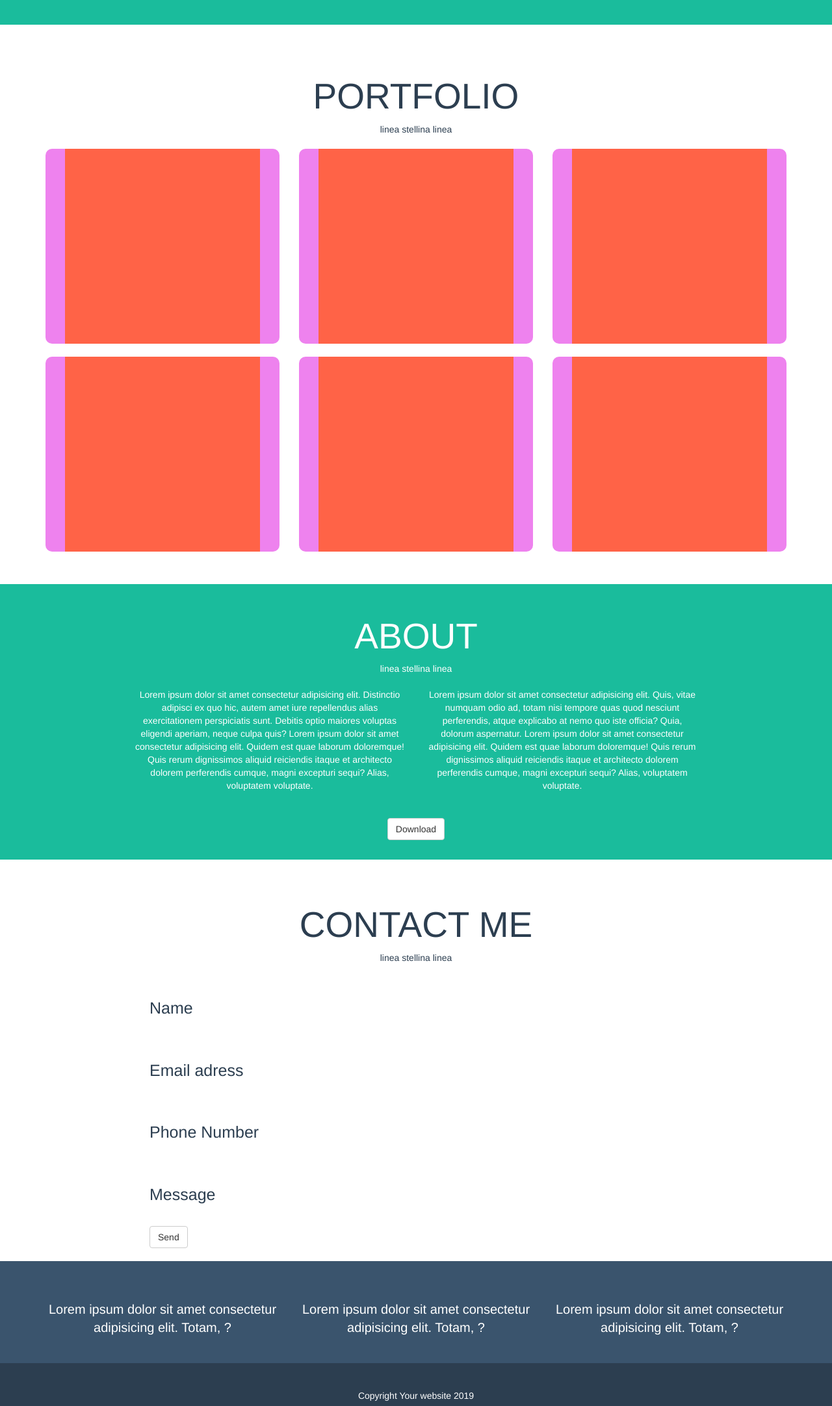
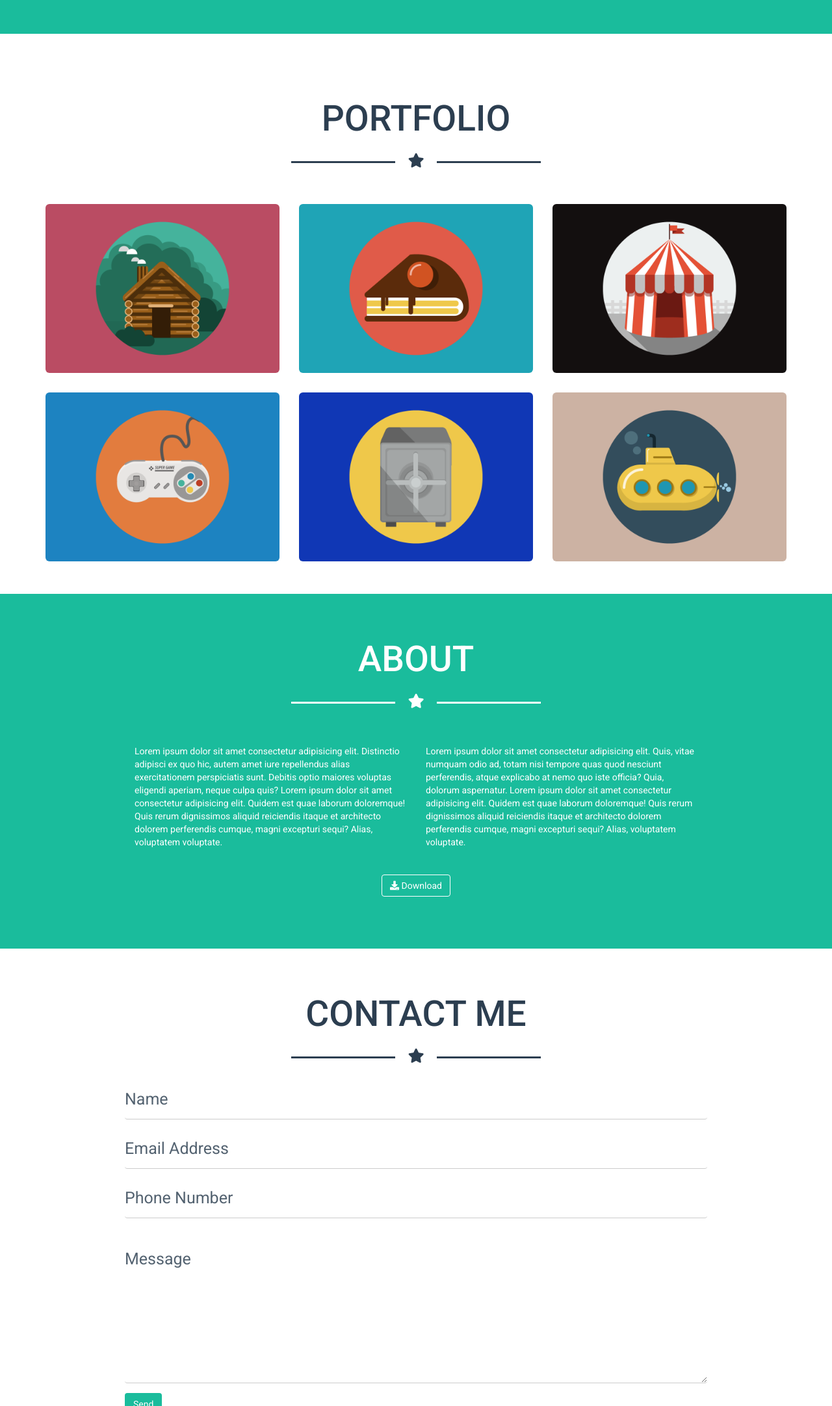
Before and after one commit to GianlucaBar/html-css-bootstrap-freelancer, a plain HTML site: page index.html in a window 1280 px wide. Shown: the part 636-2800 px from the top of the page at 65% size. Drawn offline with nearby package versions, Linux system fonts and the light colour scheme.

Commit message:
Completato

```diff
--- a/css/style.css
+++ b/css/style.css
@@ -1,6 +1,12 @@
 /* common */
 img{
     max-width: 100%;
+}
+
+.small-wrapper{
+    width: 70%;
+    max-width: 900px;
+    margin: auto;
 }
 
 .section-green{
@@ -8,23 +14,40 @@ img{
     color: white;
 }
 
+.section-padding{
+    padding: 50px 0;
+}
+
 .section-title h2{
  text-transform: uppercase;
  font-size: 55px;
- padding-top: 50px;
 }
 
-.center-text{
-    text-align: center;
-}
 
 .inner-padding{
-    padding-top: 20px;
+    padding-top: 30px;
 }
 
 body{
     color: #2C3E50;
+    min-width: 320px;
+    font-family: 'Roboto', sans-serif;
 }
+
+.star{
+    font-size: 22px;
+    margin: 20px 0;
+}
+.star::after,
+.star::before {
+    content: "";
+    border-bottom: 3px solid;
+    display: inline-block;
+    width: 160px;
+    margin: 0 20px;
+    vertical-align: middle;
+}
+
 /* placeholder immagini TEST */
 .placeholder-img{
     height: 300px;
@@ -32,6 +55,7 @@ body{
     background-color: tomato;
     margin: auto;
 }
+
 /* top-nav  */
 .top-nav{
     background-color: #2C3E50;
@@ -39,12 +63,14 @@ body{
 }
 
 .top-nav h2{
-    font-size: 20px;
+    font-size: 25px;
 }
 
 .nav-links{
     list-style-type: none;
     text-align: right;
+    margin: 0;
+    padding: 0;
 }
 
 .nav-links li{
@@ -56,10 +82,14 @@ body{
     text-decoration: none;
     color: white;
     text-transform: uppercase;
-    font-size: 16px;
+    font-size: 20px;
 }
 
-.menu{
+.nav-links a:hover{
+    text-decoration: underline;
+}
+
+.burger{
     padding: 10px 0;
     font-size: 27px;
     text-align: right;
@@ -68,54 +98,56 @@ body{
 
 /* jumbotron  */
 
-.teaser{
-    width: 65%;
-    margin: auto;
+.teaser P{
+    font-size: 24px;
 }
 
 .teaser img{
-    width: 40%;
+    width: 300px;
 }
 
 /* MAIN  */
 
-/* portfolio  */
+/* sezione about  */
 
-.content{
-    background-color: violet;
-    border-radius: 10px;
+.btn-download{
+    color: white;
+    border: 1px solid white;
+    margin: 30px auto;
 }
 
-/* fine portfolio  */
-
-/* sezione about  */
-
-.about{
-    margin-top: 50px;
-}
-
-.small-wrapper{
-    max-width: 900px;
-    margin: auto;
-}
-
-.about button{
-    margin: 30px auto;
+.btn-download:hover{
+    background-color: white;
+    color: #1ABC9C;
 }
 /* fine about  */
 
 /* sezione contatti  */
 
-/* provvisorio  */
-.form{
-    text-align: left;
-    margin: 20px 40px;
+#contact-form input,
+#contact-form textarea{
+    border-top: 0;
+    border-left: 0;
+    border-right: 0;
+    box-shadow: none;
+    border-radius: none;
+    font-size: 25px;
+    padding: 30px 0;
 }
 
-.form span{
-    display: block;
-    font-size: 25px;
-    padding: 30px 0;
+#contact-form input::placeholder,
+#contact-form textarea::placeholder {
+    color: #536270;
+}
+
+.btn-send{
+    background-color: #1ABC9C;
+    color: white;
+}
+
+.btn-send:hover{
+    background-color: white;
+    color: #1ABC9C;
 }
 
 /* fine contatti  */
@@ -127,6 +159,7 @@ body{
     font-size: 20px;
 }
 
+
 .copyrights{
     background-color: #2C3E50;
     color: white;
@@ -134,6 +167,53 @@ body{
     padding-bottom: 60px;
 }
 
-.container-padding{
-    padding: 40px 0;
+.footer-top h3{
+    margin-top: 0;
+    font-size: 25px;
 }
+
+.footer-top span{
+    font-size: 16px;
+    font-weight: 400;
+}
+
+.highlight{
+    color: #1ABC9C;
+}
+
+.circle{
+    height: 45px;
+    width: 45px;
+    border: 1px solid white;
+    border-radius: 50%;
+}
+
+.social-links{
+    list-style-type: none;
+    margin: 0;
+    padding: 0;
+}
+
+.social-links li{
+    display: inline-block;
+    padding: 0 3px;
+}
+
+footer .social-links li a {
+    text-decoration: none;
+    color: white;
+    font-size: 18px;
+    line-height: 45px;
+    text-align: center;
+    vertical-align: middle;
+}
+
+.social-links li a:hover{
+    color: #1ABC9C;
+}
+
+@media all and (max-width: 768px){
+    .footer-padding{
+        padding-top: 40px;
+    }
+}
--- a/index.html
+++ b/index.html
@@ -5,6 +5,8 @@
     <meta http-equiv="X-UA-Compatible" content="IE=edge">
     <meta name="viewport" content="width=device-width, initial-scale=1.0">
     <title>Freelancer</title>
+    <link rel="preconnect" href="https://fonts.gstatic.com">
+    <link href="https://fonts.googleapis.com/css2?family=Roboto:wght@400;500&display=swap" rel="stylesheet">
     <link rel="stylesheet" href="https://stackpath.bootstrapcdn.com/bootstrap/3.4.1/css/bootstrap.min.css" integrity="sha384-HSMxcRTRxnN+Bdg0JdbxYKrThecOKuH5zCYotlSAcp1+c8xmyTe9GYg1l9a69psu" crossorigin="anonymous">
     <link rel="stylesheet" href="https://cdnjs.cloudflare.com/ajax/libs/font-awesome/5.15.2/css/all.min.css">
     <link rel="stylesheet" href="css/style.css">
@@ -16,14 +18,18 @@
         <div class="top-nav">
             <div class="container">
                     <div class="row">
-                        <div class="col-xs-9 col-md-3">
+
+                        <div class="col-xs-9 col-sm-5">
+
                             <div class="logo">
                                 <h2>START BOOTSTRAP</h2>
                             </div>
 
                         </div>
 
-                        <div class="hidden-xs hidden-sm col-md-9">
+                        <div class="col-xs-3 col-sm-7">
+                            <div class="text-right">
+                                <div class="menu hidden-xs">
                                     <ul class="nav-links">
                                         <li>
                                             <a href="#">portfolio</a>
@@ -39,27 +45,31 @@
                                     </ul>
                                 </div>
 
-                        <div class="visible-xs-inline-block visible-sm-inline-block col-xs-3 col-sm-3">
-                            <div class="menu">
+                                <div class="burger visible-xs-inline-block text-right">
                                     <i class="fas fa-bars"></i>
                                 </div>
                             </div>
+                        </div>
+
                     </div>
             </div>
         </div>
         <!-- fine top-nav  -->
 
         <!-- inizio jumbotron  -->
-        <div class="jumbotron section-green">
-            <div class="teaser center-text">
-                <div class="placeholder-img"></div>
+        <div class="jumbotron section-green section-padding">
+            <div class="container">
+                <div class="teaser text-center">
+                    <img src="img/avatar.svg" alt="avatar">
 
                     <div class="section-title">
                         <h2>start bootstrap</h2>
-                    <div> linea stellina linea</div>
+
+                        <div class="star"><i class="fas fa-star"></i></div>
                     </div>
 
-                <p>Lorem ipsum dolor sit amet consectetur adipisicing elit. Excepturi </p>
+                    <p>GRAPHIC ARTIST - WEB DESIGNER - ILLUSTRATOR </p>
+                </div>
             </div>
         </div>
         <!-- fine jumbotron  -->
@@ -69,58 +79,58 @@
 
     <!-- inizio MAIN  -->
     <main>
-        <section class="portfolio center-text">
+        <section class="portfolio text-center section-padding">
             <div class="section-title">
                 <h2>PORTFOLIO</h2>
-                 <span> linea stellina linea</span>
+                <div class="star"><i class="fas fa-star"></i></div>
             </div>
 
             <div class="container">
                 <div class="row">
-                    <div class="col-xs-12 col-md-6 col-lg-4">
+                    <div class="col-xs-12 col-sm-6 col-md-4">
                         <div class="inner-padding">
                             <div class="content">
-                                <div class="placeholder-img"></div>
+                                <img class="img-rounded img-responsive" src="img/cabin.png" alt="cabin">
                             </div>
                         </div>
                     </div>
 
-                    <div class="col-xs-12 col-md-6 col-lg-4">
+                    <div class="col-xs-12 col-sm-6 col-md-4">
                         <div class="inner-padding">
                             <div class="content">
-                                <div class="placeholder-img"></div>
+                                <img class="img-rounded img-responsive" src="img/cake.png" alt="cake">
                             </div>
                         </div>
                     </div>
 
-                    <div class="col-xs-12 col-md-6 col-lg-4">
+                    <div class="col-xs-12 col-sm-6 col-md-4">
                         <div class="inner-padding">
                             <div class="content">
-                                <div class="placeholder-img"></div>
+                                <img class="img-rounded img-responsive" src="img/circus.png" alt="circus">
                             </div>
                         </div>
                     </div>
 
-                    <div class="col-xs-12 col-md-6 col-lg-4">
+                    <div class="col-xs-12 col-sm-6 col-md-4">
                         <div class="inner-padding">
                             <div class="content">
-                                <div class="placeholder-img"></div>
+                                <img class="img-rounded img-responsive" src="img/game.png" alt="game">
                             </div>
                         </div>
                     </div>
 
-                    <div class="col-xs-12 col-md-6 col-lg-4">
+                    <div class="col-xs-12 col-sm-6 col-md-4">
                         <div class="inner-padding">
                             <div class="content">
-                                <div class="placeholder-img"></div>
+                                <img class="img-rounded img-responsive" src="img/safe.png" alt="safe">
                             </div>
                         </div>
                     </div>
 
-                    <div class="col-xs-12 col-md-6 col-lg-4">
+                    <div class="col-xs-12 col-sm-6 col-md-4">
                         <div class="inner-padding">
                             <div class="content">
-                                <div class="placeholder-img"></div>
+                                <img class="img-rounded img-responsive" src="img/submarine.png" alt="submarine">
                             </div>
                         </div>
                     </div>
@@ -130,28 +140,29 @@
         <!-- fine sezione portfolio  -->
 
         <!-- sezione about  -->
-        <section class="about section-green center-text">
+        <section class="about section-green text-center section-padding">
+
             <div class="small-wrapper">
                 <div class="section-title">
                     <h2>ABOUT</h2>
-                    <span> linea stellina linea</span>
+                    <div class="star"><i class="fas fa-star"></i></div>
                 </div>
 
                 <div class="container-fluid">
                     <div class="row">
-                        <div class="col-xs-12 col-md-6">
-                            <div class="inner-padding">
+                        <div class="col-xs-12 col-sm-6">
+                            <div class="inner-padding text-left">
                                 <p>Lorem ipsum dolor sit amet consectetur adipisicing elit. Distinctio adipisci ex quo hic, autem amet iure repellendus alias exercitationem perspiciatis sunt. Debitis optio maiores voluptas eligendi aperiam, neque culpa quis? Lorem ipsum dolor sit amet consectetur adipisicing elit. Quidem est quae laborum doloremque! Quis rerum dignissimos aliquid reiciendis itaque et architecto dolorem perferendis cumque, magni excepturi sequi? Alias, voluptatem voluptate.</p>
                             </div>
                         </div>
 
-                        <div class="col-xs-12 col-md-6">
-                            <div class="inner-padding">
+                        <div class="col-xs-12 col-sm-6">
+                            <div class="inner-padding text-left">
                                 <p>Lorem ipsum dolor sit amet consectetur adipisicing elit. Quis, vitae numquam odio ad, totam nisi tempore quas quod nesciunt perferendis, atque explicabo at nemo quo iste officia? Quia, dolorum aspernatur. Lorem ipsum dolor sit amet consectetur adipisicing elit. Quidem est quae laborum doloremque! Quis rerum dignissimos aliquid reiciendis itaque et architecto dolorem perferendis cumque, magni excepturi sequi? Alias, voluptatem voluptate.</p>
                             </div>
                         </div>
 
-                        <button type="button" class="btn btn-default">Download</button>
+                        <a class="btn btn-download" href="#"><i class="fas fa-download"></i> Download</a>
 
                     </div>
                 </div>
@@ -160,51 +171,101 @@
         <!-- fine about  -->
 
         <!-- sezione contatti  -->
-        <section class="contact center-text">
+        <section class="contact text-center section-padding">
             <div class="small-wrapper">
                 <div class="section-title">
                     <h2>CONTACT ME</h2>
-                    <span> linea stellina linea</span>
+                    <div class="star"><i class="fas fa-star"></i></div>
                 </div>
 
-                <div class="form">
-                    <span>Name</span>
-                    <span>Email adress</span>
-                    <span>Phone Number</span>
-                    <span>Message</span>
-                    <button type="button" class="btn btn-default">Send</button>
+                <form id="contact-form" action="#">
+                    <div class="form-group">
+                        <input type="text" class="form-control" placeholder="Name">
                     </div>
+
+                    <div class="form-group">
+                        <input type="text" class="form-control" placeholder="Email Address">
+                    </div>
+
+                    <div class="form-group">
+                        <input type="text" class="form-control" placeholder="Phone Number">
+                    </div>
+
+                    <div class="form-group">
+                        <textarea class="form-control" cols="30" rows="5" placeholder="Message"></textarea>
+                    </div>
+
+                    <div class="text-left">
+                        <a class="btn btn-send" href="#">Send</a>
+                    </div>
+                </form>
+
             </div>
         </section>
         <!-- fine contatti  -->
+    </main>
+    <!-- fine MAIN  -->
 
+    <!-- FOOTER  -->
         <footer>
-            <div class="footer-top center-text">
+            <div class="footer-top section-padding text-center">
                 <div class="container">
-                    <div class="container-padding">
+
                         <div class="row">
-                            <div class="col-xs-12 col-md-4">
-                                <div class="inner-padding"> Lorem ipsum dolor sit amet consectetur adipisicing elit. Totam, ?</div>
+                            <div class="col-xs-12 col-sm-4">
+                                <div class="footer-text">
+                                    <h3>LOCATION</h3>
+                                    <span>2215 John Daniel Drive Clark, MO 54243</span>
+                                </div>
                             </div>
 
-                            <div class="col-xs-12 col-md-4">
-                                <div class="inner-padding">Lorem ipsum dolor sit amet consectetur adipisicing elit. Totam, ?</div>
+                            <div class="col-xs-12 col-sm-4">
+                                <div class="footer-padding">
+                                    <h3>AROUND THE WEB</h3>
+
+                                    <ul class="social-links">
+                                        <li>
+                                            <div class="circle">
+                                                <a href="#"><i class="fab fa-facebook-f"></i></a>
+                                            </div>
+                                        </li>
+
+                                        <li>
+                                            <div class="circle">
+                                                <a href="#"><i class="fab fa-google-plus-g"></i></a>
+                                            </div>
+                                        </li>
+
+                                        <li>
+                                            <div class="circle">
+                                                <a href="#"><i class="fab fa-twitter"></i></a>
+                                            </div>
+                                        </li>
+
+                                        <li>
+                                            <div class="circle">
+                                                <a href="#"><i class="fab fa-linkedin-in"></i></a>
+                                            </div>
+                                        </li>
+                                    </ul>
+                                </div>
                             </div>
 
-                            <div class="col-xs-12 col-md-4">
-                                <div class="inner-padding">Lorem ipsum dolor sit amet consectetur adipisicing elit. Totam, ?</div>
-                            </div>
-                        </div>
+                            <div class="col-xs-12 col-sm-4">
+                                <div class="footer-padding">
+                                    <h3>ABOUT FREELANCER</h3>
+                                    <span>Freelance is a free to use, open source Bootstrap theme created by <span class="highlight">Start Bootstrap</span></span>
                                 </div>
                             </div>
                         </div>
 
-            <div class="copyrights center-text">
-                <span>Copyright Your website 2019</span>
+                </div>
+            </div>
+
+            <div class="copyrights section-padding text-center">
+                <span>Copyright <i class="far fa-copyright"></i> Your website 2019</span>
             </div>
         </footer>
-    </main>
-    <!-- fine MAIN  -->
-
+    <!-- fine  FOOTER  -->
 </body>
 </html>
```
Lines whose indentation alone changed are shown as unchanged.
